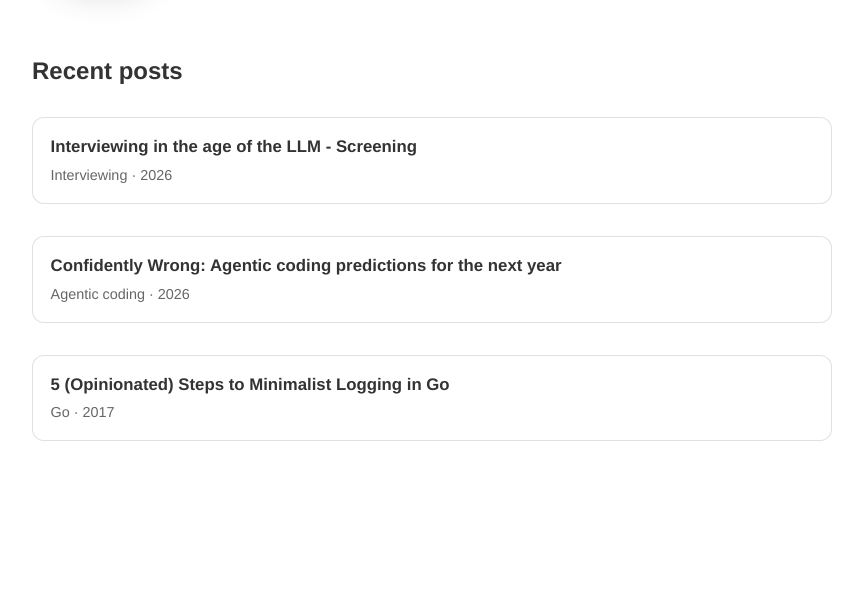
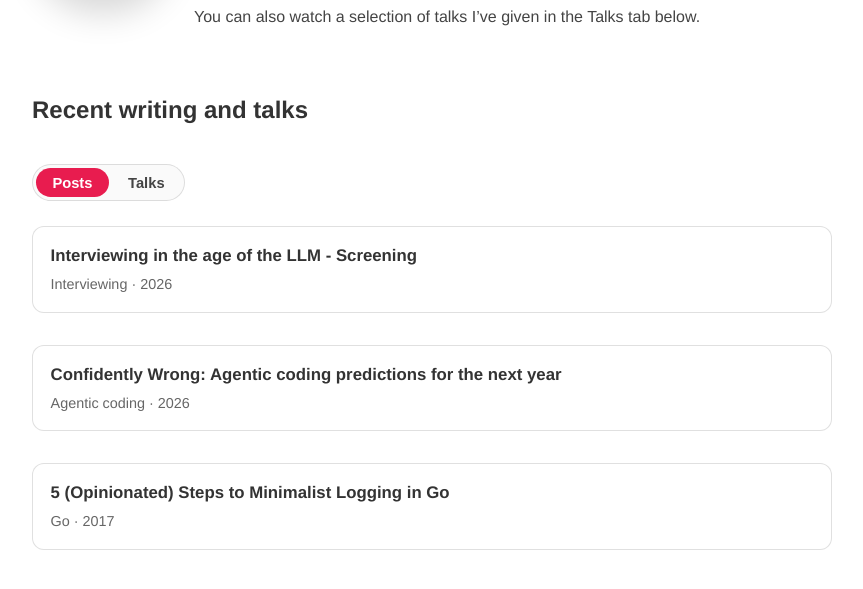
Before and after one commit to thomshutt/thomshutt.github.io, a Jekyll site: the page built from index.html, in a window 1280 px wide, cut to the strip 503-1126 px from the top of the page. Shown: the top 589 px of the strip, without its empty margins (208-1071 px from the left). Built offline with Jekyll 4.4.1, drawn with Linux system fonts in a browser that asks for light colours; before the commit the page ends 1017 px from its top, so only the background shows below that.

Commit message:
Add talks

```diff
--- a/index.html
+++ b/index.html
@@ -52,12 +52,42 @@
         <p>
           Previously building out high-performing Engineering teams at the <a href="https://www.bbc.co.uk/">BBC</a>, <a href="https://www.brightcove.com/">Brightcove</a> and <a href="https://livepeer.org/">Livepeer</a>.
         </p>
+        <p>
+          You can also watch a selection of talks I’ve given in the Talks tab below.
+        </p>
       </div>
     </div>
   </section>
 
-  <section aria-labelledby="recent-posts">
-    <h2 id="recent-posts">Recent posts</h2>
+  <section aria-labelledby="content-library">
+    <h2 id="content-library">Recent writing and talks</h2>
+    <div class="content-tabs" role="tablist" aria-label="Homepage content sections">
+      <button
+        type="button"
+        class="content-tab-button is-active"
+        role="tab"
+        aria-selected="true"
+        aria-controls="posts-panel"
+        id="posts-tab"
+        data-tab-target="posts-panel"
+      >
+        Posts
+      </button>
+      <button
+        type="button"
+        class="content-tab-button"
+        role="tab"
+        aria-selected="false"
+        aria-controls="talks-panel"
+        id="talks-tab"
+        data-tab-target="talks-panel"
+        tabindex="-1"
+      >
+        Talks
+      </button>
+    </div>
+
+    <div id="posts-panel" class="content-panel is-active" role="tabpanel" aria-labelledby="posts-tab">
       <ul class="post-list">
         {% for post in site.posts limit: 10 %}
           <li class="post-card">
@@ -72,5 +102,155 @@
           </li>
         {% endfor %}
       </ul>
+    </div>
+
+    <div id="talks-panel" class="content-panel" role="tabpanel" aria-labelledby="talks-tab" hidden>
+      {% if site.data.talks and site.data.talks.size > 0 %}
+        <ul class="talks-list">
+          {% for talk in site.data.talks %}
+            <li class="talk-card">
+              <h3 class="talk-title">{{ talk.title }}</h3>
+              <p class="talk-meta">
+                {% if talk.event %}
+                  <span class="talk-meta-event">{{ talk.event }}</span>
+                  <span aria-hidden="true">·</span>
+                {% endif %}
+                {% if talk.date %}
+                  <time datetime="{{ talk.date | date_to_xmlschema }}">
+                    {{ talk.date | date: "%Y-%m-%d" }}
+                  </time>
+                {% endif %}
+                {% if talk.duration %}
+                  <span aria-hidden="true">·</span>
+                  <span class="talk-meta-duration">{{ talk.duration }}</span>
+                {% endif %}
+              </p>
+
+              {% if talk.description %}
+                <p class="talk-description">
+                  {{ talk.description }}
+                </p>
+              {% endif %}
+
+              {% if talk.video_path %}
+                <div class="talk-video-row">
+                  <video
+                    class="talk-video-inline"
+                    src="{{ talk.video_path | relative_url }}"
+                    {% if talk.poster %}poster="{{ talk.poster | relative_url }}"{% endif %}
+                    controls
+                    preload="metadata"
+                  >
+                    Sorry, your browser doesn’t support embedded videos.
+                  </video>
+                </div>
+              {% endif %}
+
+              <p class="talk-links">
+                {% if talk.slides_url %}
+                  <a href="{{ talk.slides_url }}" target="_blank" rel="noopener">
+                    View slides
+                  </a>
+                {% endif %}
+              </p>
+            </li>
+          {% endfor %}
+        </ul>
+      {% else %}
+        <p>No talks published yet.</p>
+      {% endif %}
+    </div>
   </section>
 </main>
+
+<script>
+  (function () {
+    var tabs = document.querySelectorAll(".content-tab-button");
+    var panels = document.querySelectorAll(".content-panel");
+    if (!tabs.length || !panels.length) return;
+
+    function updateUrlForTab(tab) {
+      if (!window.history || !window.history.replaceState) return;
+      var targetId = tab.getAttribute("data-tab-target");
+
+      // Use a simple hash to reflect the active tab without reloading.
+      if (targetId === "talks-panel") {
+        window.history.replaceState(null, "", "#talks");
+      } else {
+        var urlWithoutHash = window.location.pathname + window.location.search;
+        window.history.replaceState(null, "", urlWithoutHash);
+      }
+    }
+
+    function activateTab(nextTab, options) {
+      var shouldUpdateUrl = !options || options.updateUrl !== false;
+
+      tabs.forEach(function (tab) {
+        var isActive = tab === nextTab;
+        tab.classList.toggle("is-active", isActive);
+        tab.setAttribute("aria-selected", isActive ? "true" : "false");
+        tab.setAttribute("tabindex", isActive ? "0" : "-1");
+      });
+
+      panels.forEach(function (panel) {
+        var isMatch = panel.id === nextTab.getAttribute("data-tab-target");
+        panel.classList.toggle("is-active", isMatch);
+        panel.hidden = !isMatch;
+      });
+
+      if (shouldUpdateUrl) {
+        updateUrlForTab(nextTab);
+      }
+    }
+
+    // Initialise the active tab from the URL hash, if present.
+    (function initialiseFromHash() {
+      var hash = (window.location.hash || "").toLowerCase();
+      var targetId;
+
+      if (hash === "#talks") {
+        targetId = "talks-panel";
+      } else {
+        targetId = "posts-panel";
+      }
+
+      var initialTab = document.querySelector(
+        '.content-tab-button[data-tab-target="' + targetId + '"]'
+      );
+
+      if (initialTab) {
+        activateTab(initialTab, { updateUrl: false });
+      }
+    })();
+
+    tabs.forEach(function (tab) {
+      tab.addEventListener("click", function () {
+        activateTab(tab);
+
+        if (
+          tab.getAttribute("data-tab-target") === "talks-panel" &&
+          window.goatcounter &&
+          typeof window.goatcounter.count === "function"
+        ) {
+          window.goatcounter.count({
+            path: window.location.pathname + "#talks-tab",
+            title: "Talks tab",
+            event: true,
+          });
+        }
+      });
+
+      tab.addEventListener("keydown", function (event) {
+        if (event.key !== "ArrowRight" && event.key !== "ArrowLeft") return;
+        event.preventDefault();
+        var allTabs = Array.prototype.slice.call(tabs);
+        var index = allTabs.indexOf(tab);
+        var offset = event.key === "ArrowRight" ? 1 : -1;
+        var nextIndex = (index + offset + allTabs.length) % allTabs.length;
+        var nextTab = allTabs[nextIndex];
+        activateTab(nextTab);
+        nextTab.focus();
+      });
+    });
+  })();
+</script>
--- a/styles.css
+++ b/styles.css
@@ -197,6 +197,42 @@
   gap: 0.9em;
 }
 
+.content-tabs {
+  margin-top: 1em;
+  display: inline-flex;
+  border: 1px solid rgba(0, 0, 0, 0.12);
+  border-radius: 999px;
+  padding: 0.2em;
+  gap: 0.2em;
+  background: rgba(0, 0, 0, 0.02);
+}
+
+.content-tab-button {
+  appearance: none;
+  border: none;
+  background: transparent;
+  color: #444;
+  border-radius: 999px;
+  padding: 0.45em 1.1em;
+  font-size: 0.92em;
+  font-weight: 600;
+  cursor: pointer;
+}
+
+.content-tab-button.is-active {
+  background: #e81c4f;
+  color: #fff;
+}
+
+.content-tab-button:focus-visible {
+  outline: 2px solid #e81c4f;
+  outline-offset: 1px;
+}
+
+.content-panel {
+  margin-top: 0.85em;
+}
+
 .post-card {
   border: 1px solid rgba(0, 0, 0, 0.12);
   border-radius: 12px;
@@ -224,3 +260,65 @@
   font-size: 0.9em;
   color: #666;
 }
+
+/* Talks */
+
+.talks-list {
+  list-style: none;
+  padding: 0;
+  margin: 0;
+  display: grid;
+  gap: 1em;
+}
+
+.talk-card {
+  border: 1px solid rgba(0, 0, 0, 0.12);
+  border-radius: 12px;
+  padding: 1em 1.1em 1.2em;
+  background: #fff;
+}
+
+.talk-title {
+  margin: 0;
+  font-size: 1.1em;
+}
+
+.talk-meta {
+  margin: 0.35em 0 0;
+  font-size: 0.9em;
+  color: #666;
+}
+
+.talk-meta-event {
+  font-weight: 500;
+}
+
+.talk-meta-duration {
+  font-variant-numeric: tabular-nums;
+}
+
+.talk-description {
+  margin-top: 0.35em;
+}
+
+.talk-video-row {
+  margin-top: 0.4em;
+}
+
+.talk-video-inline {
+  width: 100%;
+  max-width: 100%;
+  display: block;
+  border-radius: 8px;
+  border: 1px solid rgba(0, 0, 0, 0.14);
+  background: #000;
+
+  /* Keep inline players from becoming a tall wall of video. */
+  aspect-ratio: 16 / 9;
+  object-fit: cover;
+}
+
+.talk-links {
+  margin-top: 0.5em;
+  font-size: 0.9em;
+}
```
Also changed, not shown: _data/talks.yml (added, +9 -0 lines), README.md, talks/monitoring-the-internet-at-scale.png (added), 1 other file. Lines whose indentation alone changed are shown as unchanged.
